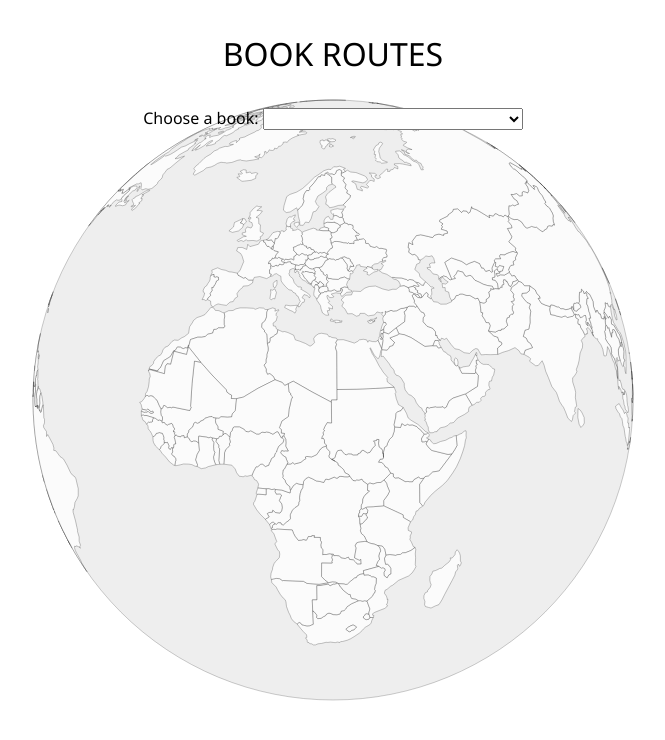
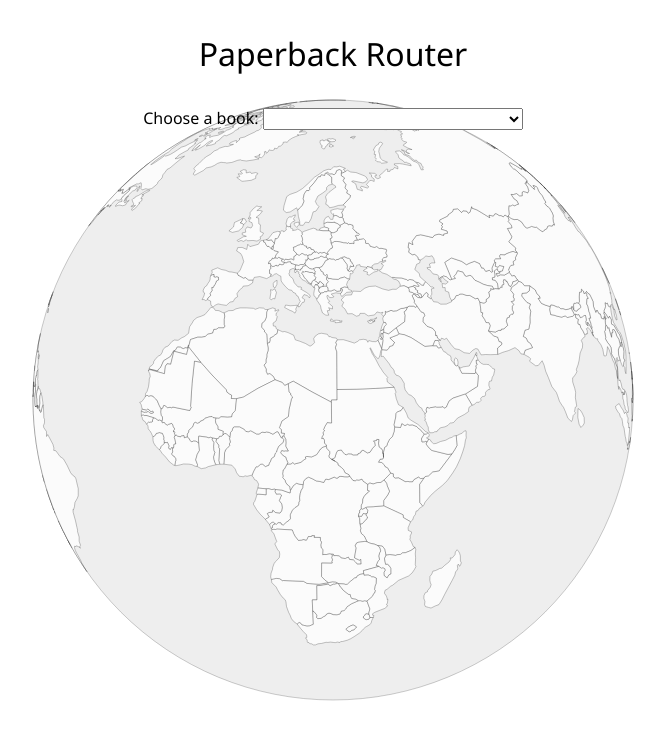
Before and after one commit to frederickobrien/paperback-router, a SvelteKit app in the folder ui/: page / in a window 1280 px wide. Shown: the top 740 px of the page, without its empty margins (307-972 px from the left). Built offline with nearby package versions, Linux system fonts and the light colour scheme.

Commit message:
Go for Paperback Router name

```diff
--- a/ui/src/components/infoCard.svelte
+++ b/ui/src/components/infoCard.svelte
@@ -11,8 +11,17 @@
 		<p>{bookData.properties.year}</p>
 		{#if bookData.properties.gutenbergId}
 			<p>
-				<a href={`https://www.gutenberg.org/ebooks/${bookData.properties.gutenbergId}`}
-					>Download free from Project Gutenberg</a
+				<a
+					href={`https://www.gutenberg.org/ebooks/${bookData.properties.gutenbergId}`}
+					target="_blank"
+					rel="noreferrer">Read at Project Gutenberg</a
+				>
+			</p>
+		{/if}
+		{#if bookData.properties.libriVoxLink}
+			<p>
+				<a href={bookData.properties.libriVoxLink} target="_blank" rel="noreferrer"
+					>Listen at LibriVox</a
 				>
 			</p>
 		{/if}
--- a/ui/src/data/around-the-world-in-eighty-days.json
+++ b/ui/src/data/around-the-world-in-eighty-days.json
@@ -5,7 +5,8 @@
     "author": "Jules Verne",
     "year": 1873,
     "bookType": "fiction",
-    "gutenbergId": 103
+    "gutenbergId": 103,
+    "libriVoxLink": "https://librivox.org/around-the-world-in-eighty-days-by-jules-verne-2/"
   },
   "geometry": {
     "type": "LineString",
--- a/ui/src/data/bookProperties.ts
+++ b/ui/src/data/bookProperties.ts
@@ -4,6 +4,7 @@ export type BookProperties = {
 	year: number;
 	bookType: BookType;
 	gutenbergId: number | null;
+	libriVoxLink: string | null;
 };
 
 type BookType = 'fiction' | 'non-fiction';
--- a/ui/src/routes/+page.svelte
+++ b/ui/src/routes/+page.svelte
@@ -9,13 +9,13 @@
 </script>
 
 <svelte:head>
-	<title>Book Routes</title>
-	<meta description="Trace the paths of fiction and nonfiction books across the globe." />
+	<title>Paperback Router</title>
+	<meta description="Follow the paths of fiction and nonfiction books routes across the globe." />
 	<meta name="viewport" content="width=device-width, initial-scale=1" />
 </svelte:head>
 
 <header>
-	<h1>Book Routes</h1>
+	<h1>Paperback Router</h1>
 	<BookSelector bind:activeBook />
 </header>
 
@@ -35,7 +35,6 @@
 	h1 {
 		font-size: 2em;
 		font-weight: 400;
-		text-transform: uppercase;
 		margin: 2rem 0;
 	}
 </style>
```
